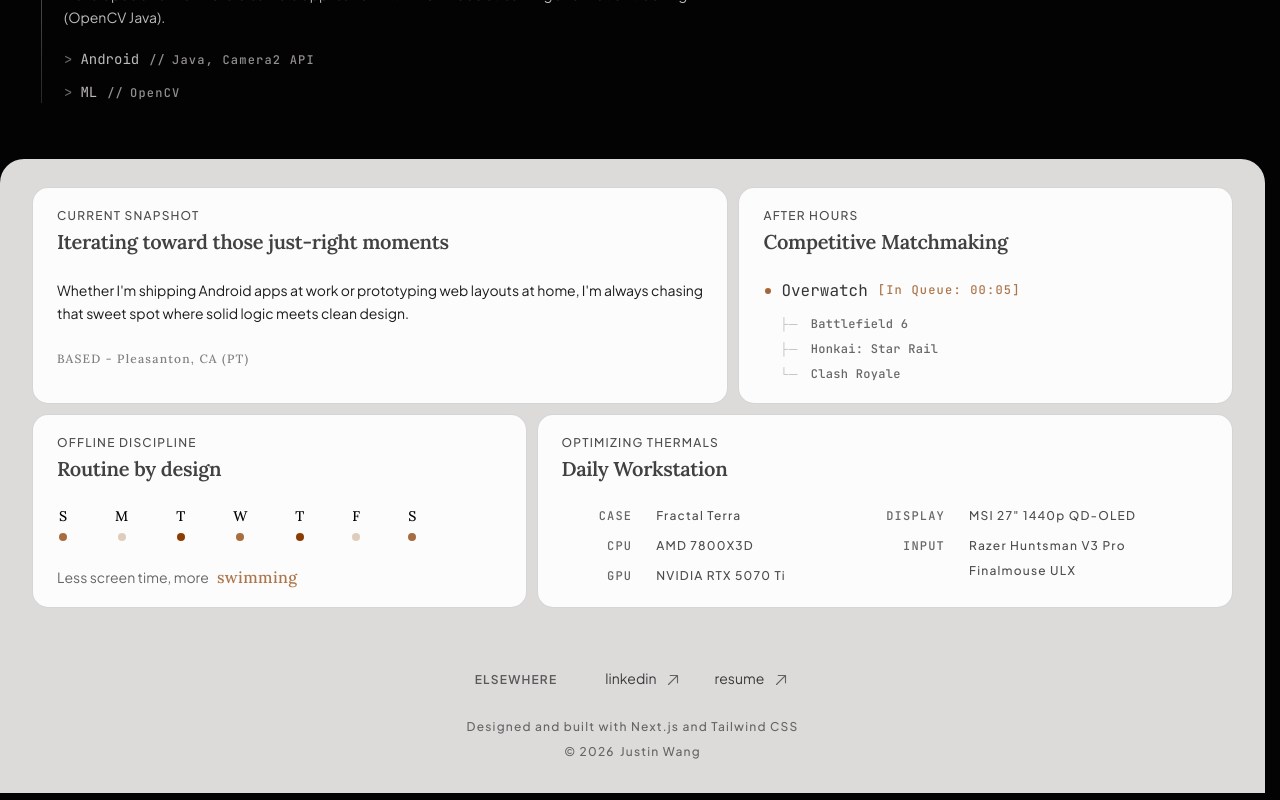
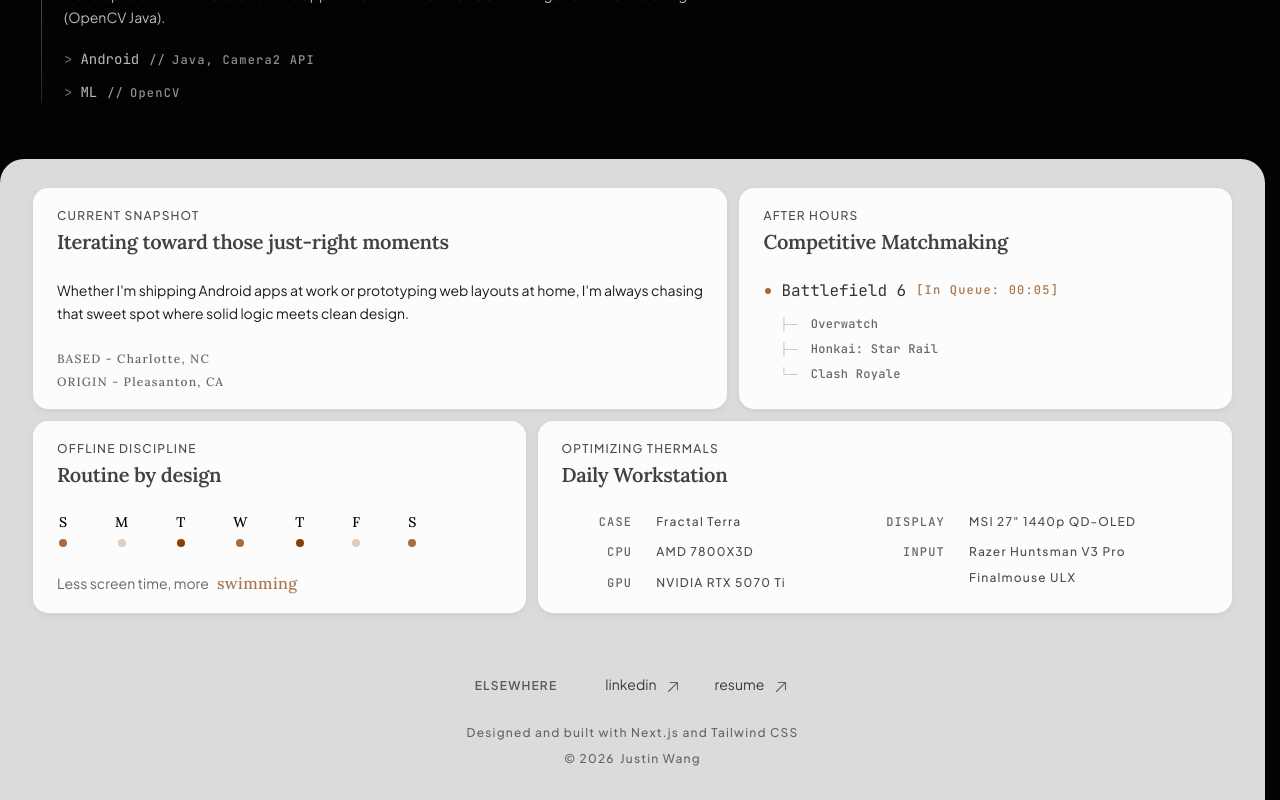
Before and after one commit to jwang9228/personal-site, a Next.js app: page / in a window 1280 px wide. Shown: the part 1990-2790 px from the top of the page. Built offline with nearby package versions, Linux system fonts and the light colour scheme.

Commit message:
Add card elevation, update about me location

```diff
--- a/src/app/components/about/About.tsx
+++ b/src/app/components/about/About.tsx
@@ -76,7 +76,7 @@ function AboutSection({
 } : AboutSectionProps) {
   return (
     <section className='h-full bg-white/90
-      border border-primary-muted/35 rounded-2xl px-6 py-4.5'
+      border border-primary-muted/35 rounded-2xl shadow-card px-6 py-4.5'
     >
       <header className='flex flex-col gap-1'>
         <h2 className='text-xs text-background/70 uppercase'>
--- a/src/app/components/about/AboutMe.tsx
+++ b/src/app/components/about/AboutMe.tsx
@@ -1,4 +1,8 @@
-import { ABOUT_ME_LOCATION, ABOUT_ME_STATEMENT } from '@/app/lib/constants';
+import {
+  ABOUT_ME_BASED_LOCATION,
+  ABOUT_ME_ORIGIN_LOCATION,
+  ABOUT_ME_STATEMENT
+} from '@/app/lib/constants';
 
 export default function AboutMe() {
   return (
@@ -6,8 +10,11 @@ export default function AboutMe() {
       <p className='text-sm text-background/90 leading-relaxed'>
         {ABOUT_ME_STATEMENT}
       </p>
-      <p className='text-xs text-background/50 font-accent tracking-widest'>
-        {ABOUT_ME_LOCATION}
+      <p className='flex flex-col gap-y-1
+        text-xs text-background/60 font-accent tracking-widest'
+      >
+        <span>{ABOUT_ME_BASED_LOCATION}</span>
+        <span>{ABOUT_ME_ORIGIN_LOCATION}</span>
       </p>
     </section>
   )
--- a/src/app/globals.css
+++ b/src/app/globals.css
@@ -67,6 +67,12 @@
   --color-accent-dark:    oklch(0.45 0.15 65);
 }
 
+/* Elevation */
+@theme {
+  --shadow-card: 0 1px 2px oklch(0.10 0.003 25 / 0.04),
+                 0 2px 8px oklch(0.10 0.003 25 / 0.03);
+}
+
 /* Application layout margins */
 @utility layout-root {
   display:          flex;
--- a/src/app/lib/constants.tsx
+++ b/src/app/lib/constants.tsx
@@ -122,7 +122,8 @@ export const ABOUT_ME_STATEMENT = [
   "I'm always chasing that sweet spot where solid logic meets clean design."
 ].join(' ');
 
-export const ABOUT_ME_LOCATION = 'BASED - Pleasanton, CA (PT)';
+export const ABOUT_ME_BASED_LOCATION = 'BASED - Charlotte, NC';
+export const ABOUT_ME_ORIGIN_LOCATION = 'ORIGIN - Pleasanton, CA';
 
 /* Active Section */
 export const ABOUT_ACTIVE_SECTION: AboutSectionLabels = {
@@ -157,10 +158,10 @@ export const ABOUT_GAMES_SECTION: AboutSectionLabels = {
   title: 'Competitive Matchmaking'
 };
 
-export const MAIN_GAME = 'Overwatch';
+export const MAIN_GAME = 'Battlefield 6';
 
 export const GAMES = [
-  'Battlefield 6', 'Honkai: Star Rail', 'Clash Royale'
+  'Overwatch', 'Honkai: Star Rail', 'Clash Royale'
 ];
 
 /* PC Parts Section */
```
